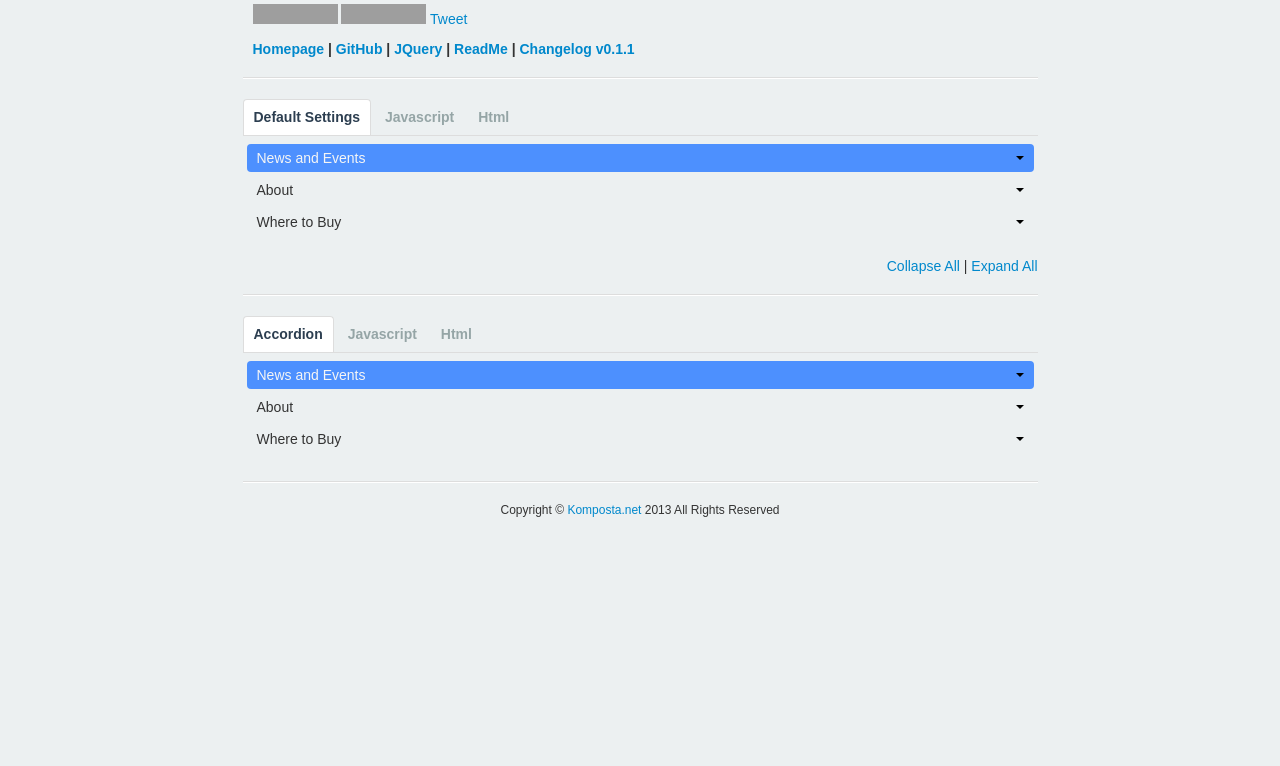
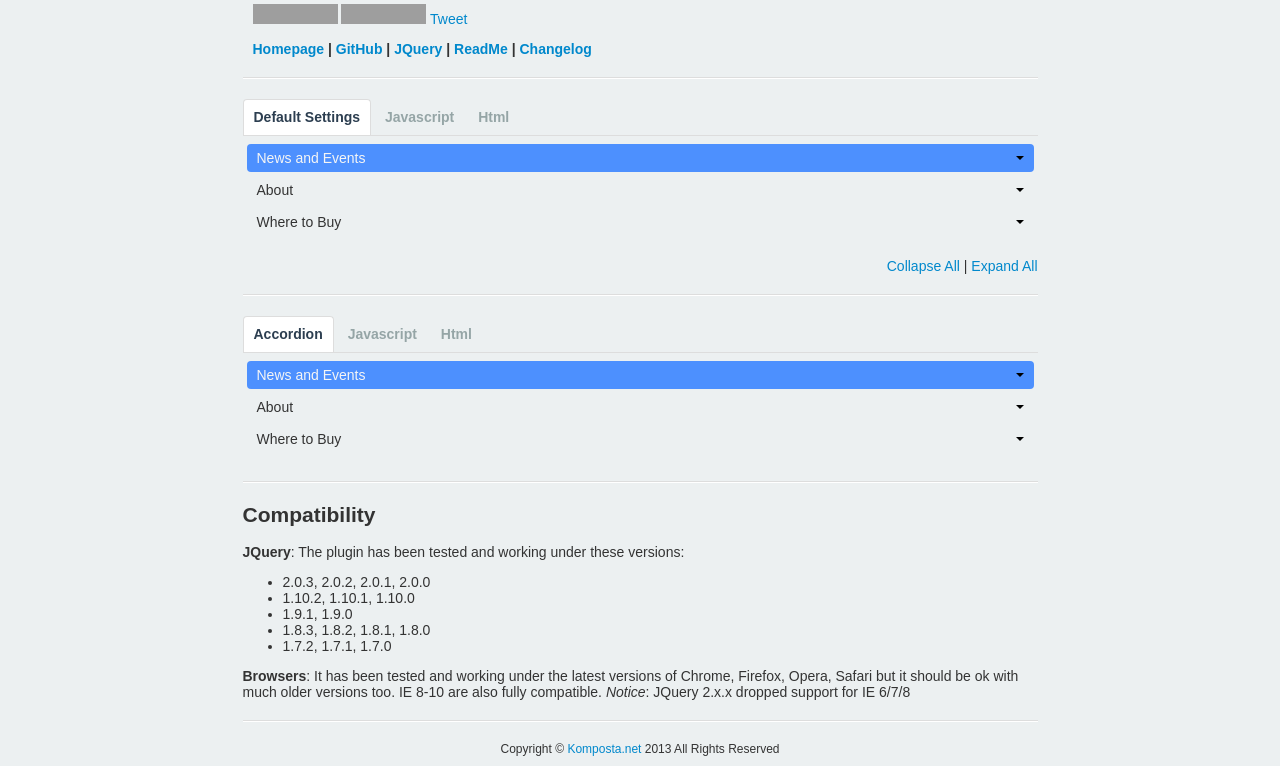
Before and after one commit to tefra/navgoco, a website: page demo/index.html in a window 1280 px wide. Shown: the part 303-1069 px from the top of the page. Before the commit the page ends 830 px from the top, so only its background shows below. Drawn offline with nearby package versions, Linux system fonts and the light colour scheme; files that its build step writes are made by us from their sources; grey boxes are pictures that could not be loaded.

Commit message:
Updated demo to include compatibility notes

```diff
--- a/demo/demo.js
+++ b/demo/demo.js
@@ -5,7 +5,7 @@ $(document).ready(function() {
 	$('#demo1 li').first().addClass('active');
 	$("#demo2").append(demoMenu);
 	$('#demo2 li').first().addClass('active');
-	hljs.tabReplace = '    ';
+
 
 	$('pre > code').each(function() {
 		var that = $(this),
@@ -25,5 +25,6 @@ $(document).ready(function() {
 		$(this).children().hide().eq(0).show();
 
 	});
+	hljs.tabReplace = '    ';
 	hljs.initHighlightingOnLoad();
 });
--- a/demo/index.html
+++ b/demo/index.html
@@ -5,8 +5,8 @@
 		<meta http-equiv="Content-Type" content="text/html; charset=UTF-8">
 		<!-- Demo page js and css files -->
 		<link rel="stylesheet" type="text/css" href="demo.css" media="screen" />
-		<script src="../libs/jquery.loader.js"></script>
-		<script src="../libs/highlight.pack.js"></script>
+		<script src="http://code.jquery.com/jquery-1.10.2.min.js"></script>
+		<script src="highlight.pack.js"></script>
 		<script src="fixture.js"></script>
 		<script src="demo.js"></script>
 
@@ -81,13 +81,11 @@ $(document).ready(function() {
 						<a href="https://github.com/tefra/navgoco">GitHub</a> |
 						<a href="http://plugins.jquery.com/navgoco/">JQuery</a> |
 						<a href="https://github.com/tefra/navgoco/blob/master/README.md">ReadMe</a> |
-						<a href="https://github.com/tefra/navgoco/blob/master/CHANGELOG.md">Changelog v0.1.1</a>
+						<a href="https://github.com/tefra/navgoco/blob/master/CHANGELOG.md">Changelog</a>
 					</strong>
 				</p>
 			</section>
-
 			<hr />
-
 			<section>
 				<ul class="tabs">
 					<li class="active"><a href="#">Default Settings</a></li>
@@ -105,9 +103,7 @@ $(document).ready(function() {
 					<pre><code class="html" data-source="demo1"></code></pre>
 				</div>
 			</section>
-
 			<hr />
-
 			<section>
 				<ul class="tabs">
 					<li class="active"><a href="#">Accordion</a></li>
@@ -123,6 +119,25 @@ $(document).ready(function() {
 				</div>
 			</section>
 			<hr />
+			<section>
+				<h2>Compatibility</h2>
+				<p>
+					<strong>JQuery</strong>: The plugin has been tested and working under these versions:
+				</p>
+				<ul>
+					<li>2.0.3, 2.0.2, 2.0.1, 2.0.0</li>
+					<li>1.10.2, 1.10.1, 1.10.0</li>
+					<li>1.9.1, 1.9.0</li>
+					<li>1.8.3, 1.8.2, 1.8.1, 1.8.0</li>
+					<li>1.7.2, 1.7.1, 1.7.0</li>
+				</ul>
+				<p>
+					<strong>Browsers</strong>: It has been tested and working under the latest versions
+					of Chrome, Firefox, Opera, Safari but it should be ok with much older versions too.
+					IE 8-10 are also fully compatible. <i>Notice</i>: JQuery 2.x.x dropped support for IE 6/7/8
+				</p>
+			</section>
+			<hr />
 		</div>
 		<footer class="copyright">
 			Copyright © <a href="http://www.komposta.net">Komposta.net</a> 2013 All Rights Reserved
```
